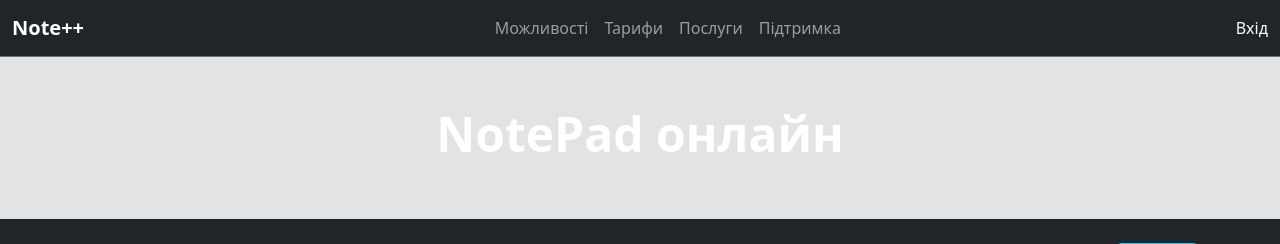
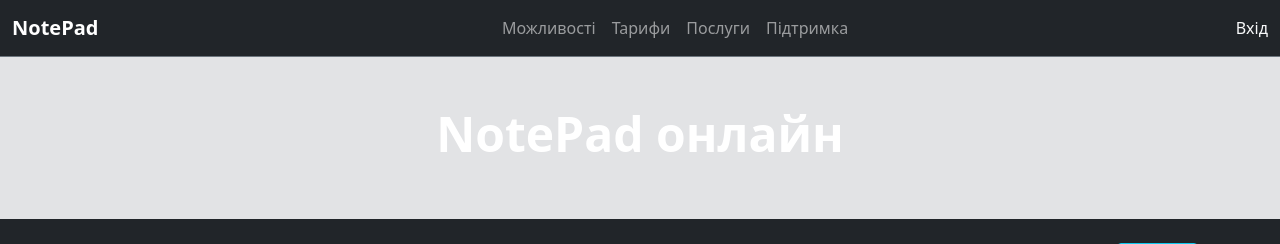
Before and after one commit to viktor-77/NotePad, a Django app: page / in a window 1280 px wide. Shown: the top 244 px of the page. Run offline with Django 5.2, Linux system fonts and the light colour scheme; data that the repository does not hold is empty.

Commit message:
Update base.html

```diff
--- a/templates/lyaout/base.html
+++ b/templates/lyaout/base.html
@@ -2,7 +2,7 @@
 <html lang="uk">
 <head>
   <meta charset="utf-8">
-  <title>Note++</title>
+  <title>NotePad</title>
 
   <!-- Bootstrap 5 + Icons CDN -->
   <link
@@ -16,7 +16,7 @@
 
 <nav class="navbar navbar-dark bg-dark border-bottom border-secondary">
   <div class="container-fluid">
-    <a class="navbar-brand fw-bold" href="#">Note++</a>
+    <a class="navbar-brand fw-bold" href="{% url "myapp:index" %}">NotePad</a>
 
     <ul class="navbar-nav flex-row gap-3">
       <li class="nav-item"><a class="nav-link" href="#">Можливості</a></li>
@@ -40,8 +40,6 @@
         </a>
       {% endif %}
     </div>
-
-  </div>
   </div>
 </nav>
 
```
